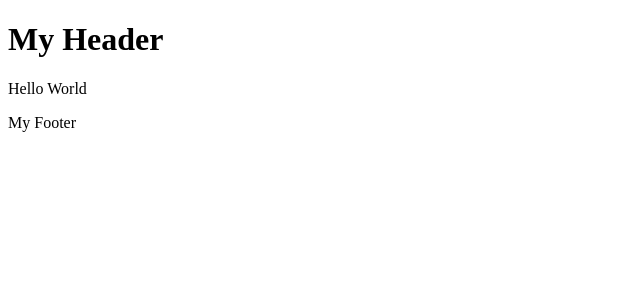
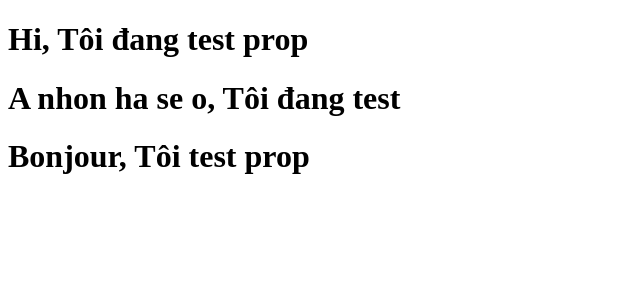
Before and after one commit to QuocAn108/ReactVite_Learning, a React (Vite) app in the folder ReactViteLearning/: page / in a window 1280 px wide. Shown: the top 300 px of the page, without its empty margins (0-640 px from the left). Built offline with nearby package versions, Linux system fonts and the light colour scheme.

Commit message:
Props in reactJS

```diff
--- a/ReactViteLearning/src/App.jsx
+++ b/ReactViteLearning/src/App.jsx
@@ -1,11 +1,10 @@
-import MyHeader from "./components/Header";
-import MyFooter from "./components/Footer";
+import TestProp from "./components/TestProp";
 function App() {
   return (
     <>
-      <MyHeader />
-      <div>Hello World</div>
-      <MyFooter />
+      <TestProp name="Tôi đang test prop" content="Hi" />
+      <TestProp name="Tôi đang test " content="A nhon ha se o" />
+      <TestProp name="Tôi test prop" content="Bonjour" />
     </> // This is a fragment. It is used to return multiple elements from a component.
   );
 }
--- /dev/null
+++ b/ReactViteLearning/src/components/TestProp.jsx
@@ -0,0 +1,12 @@
+function TestProp(data, content) {
+  console.log(data, content);
+  return (
+    <>
+      <h1>
+        {data.content}, {data.name}
+      </h1>
+    </>
+  );
+}
+export default TestProp;
+//data is a prop that is passed to the component. It can be accessed using data.propName
```
